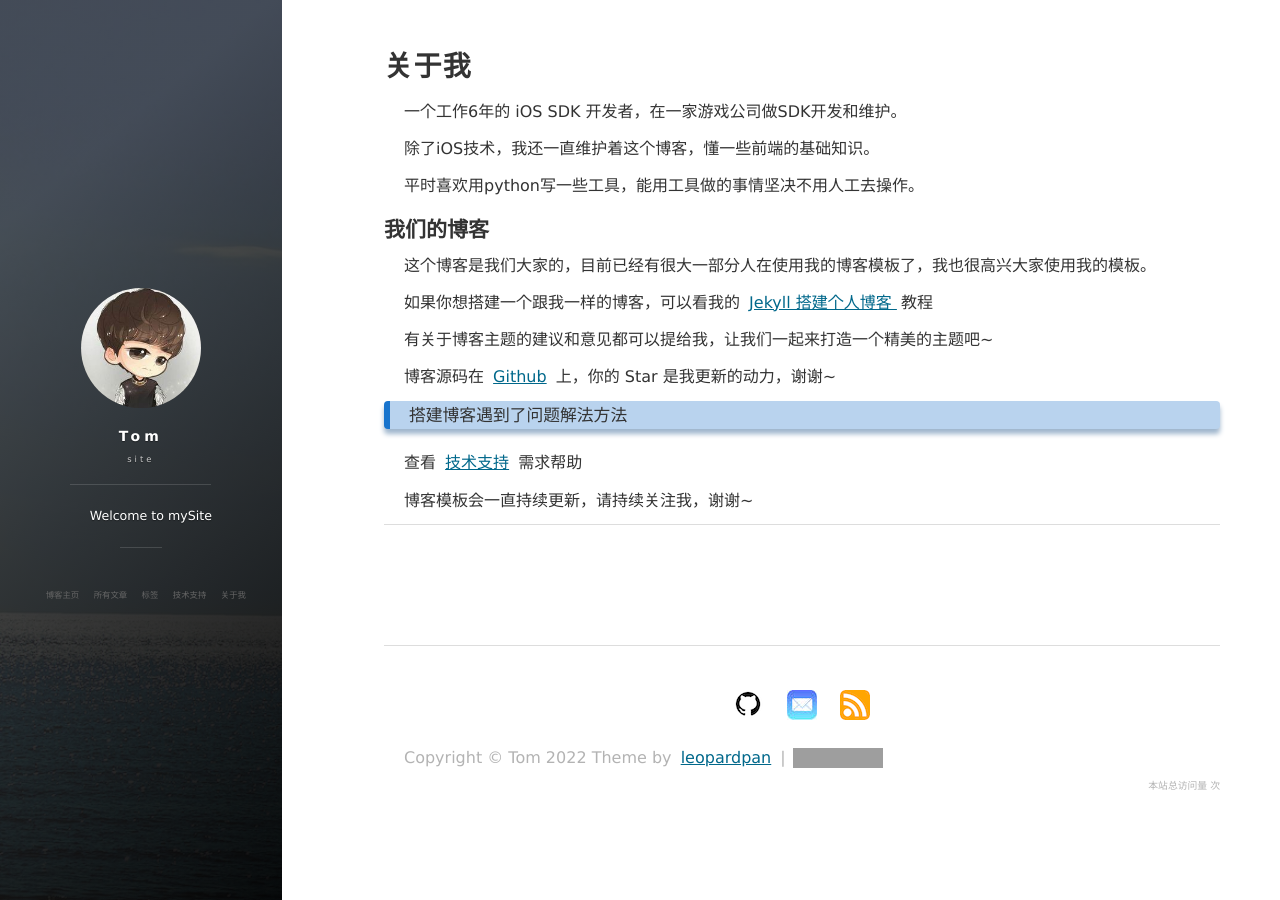
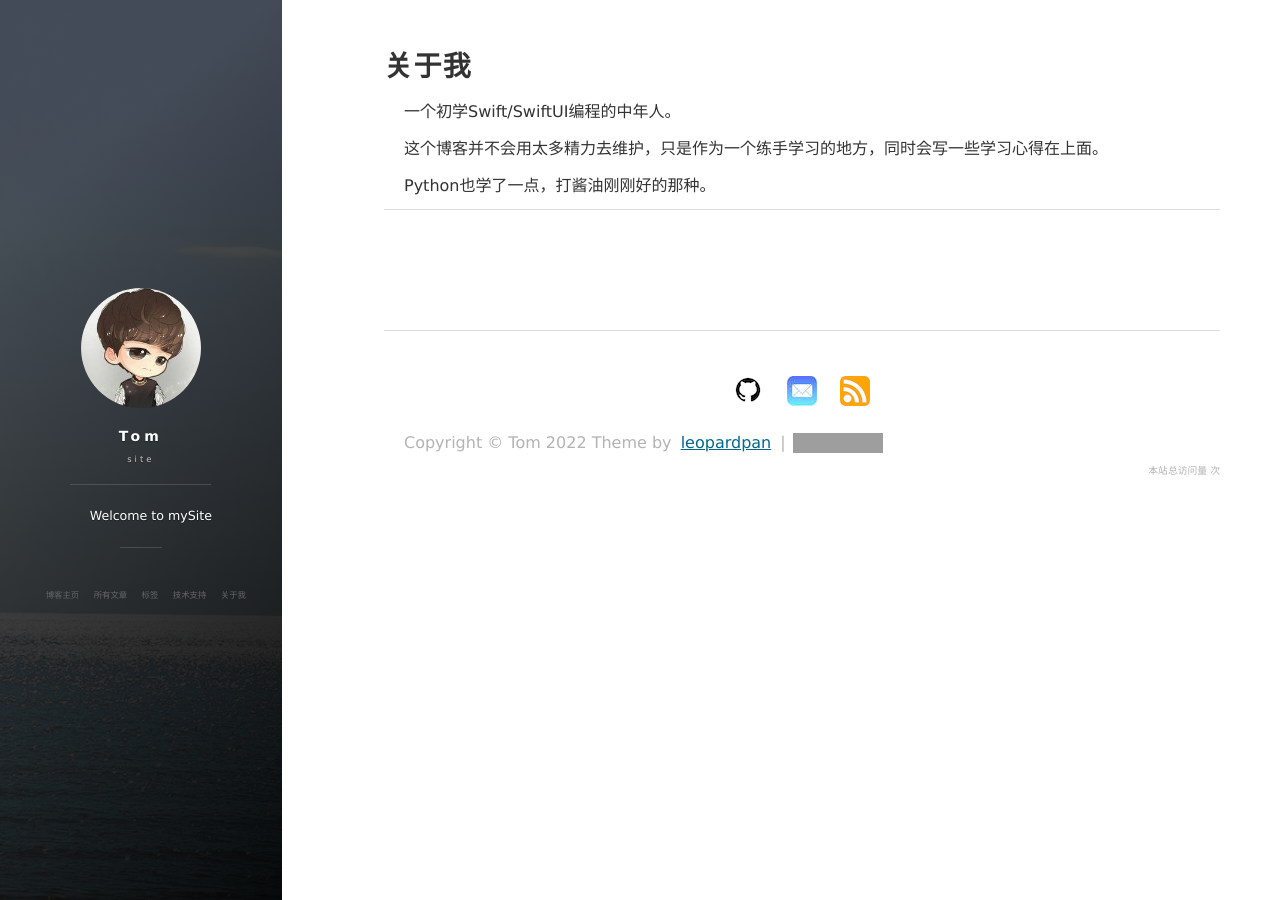
Before and after one commit to snowtom/snowtom.github.io, a Jekyll site: the page built from about.md, in a window 1280 px wide. Built offline with Jekyll 4.4.1, drawn with Linux system fonts in a browser that asks for light colours; nearby versions of some CDN libraries; comment, search, counter and statistics services are not loaded; grey boxes are pictures that could not be loaded.

Commit message:
change the aboutMe

```diff
--- a/about.md
+++ b/about.md
@@ -3,30 +3,10 @@
 title: 关于我
 ---
 
-一个工作6年的 iOS SDK 开发者，在一家游戏公司做SDK开发和维护。
+一个初学Swift/SwiftUI编程的中年人。
 
-除了iOS技术，我还一直维护着这个博客，懂一些前端的基础知识。
+这个博客并不会用太多精力去维护，只是作为一个练手学习的地方，同时会写一些学习心得在上面。
 
-平时喜欢用python写一些工具，能用工具做的事情坚决不用人工去操作。
-
-<h2> 我们的博客 </h2>
-
-这个博客是我们大家的，目前已经有很大一部分人在使用我的博客模板了，我也很高兴大家使用我的模板。
-
-如果你想搭建一个跟我一样的博客，可以看我的
-<a href="/2016/10/jekyll_tutorials1/"> Jekyll 搭建个人博客 </a>
-教程
-
-
-有关于博客主题的建议和意见都可以提给我，让我们一起来打造一个精美的主题吧~
-
-博客源码在 <a target="_blank" href='https://github.com/leopardpan/leopardpan.github.io/'>Github</a> 上，你的 Star 是我更新的动力，谢谢~
-
-
-<h3> 搭建博客遇到了问题解法方法 </h3>
-
-查看 [技术支持](http://leopardpan.cn/support/) 需求帮助
-
-博客模板会一直持续更新，请持续关注我，谢谢~
+Python也学了一点，打酱油刚刚好的那种。
 
 {% include comments.html %}
```
